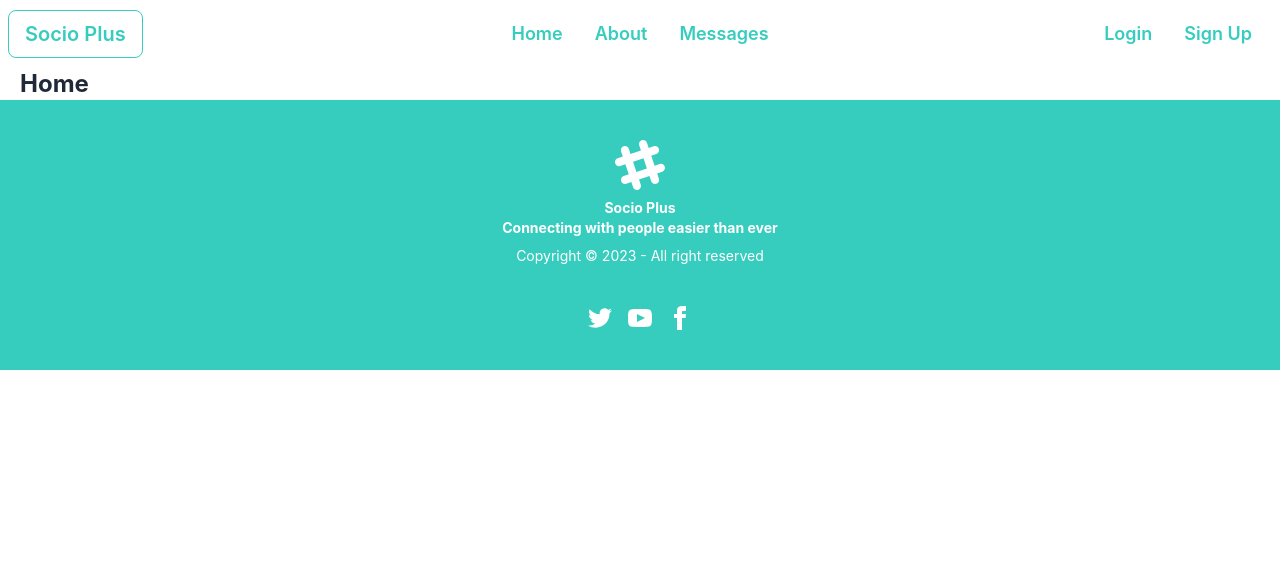
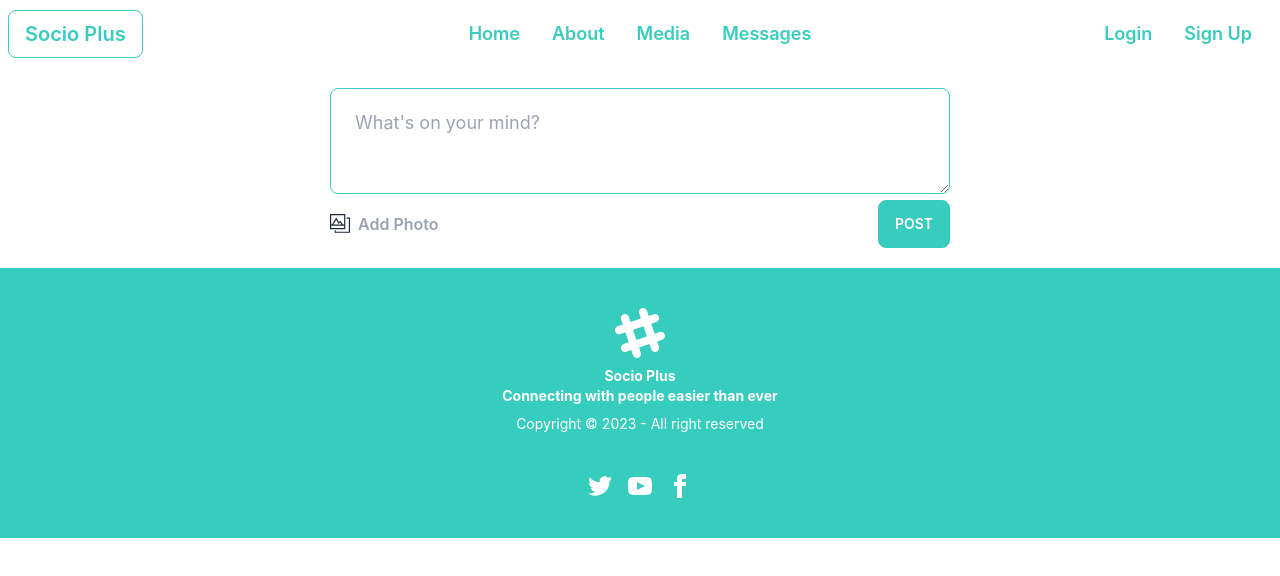
Before and after one commit to rakib099/socio-plus, a React (Create React App) app: page / in a window 1280 px wide. Shown: the top 576 px of the page. Built offline with nearby package versions, Linux system fonts and the light colour scheme.

Commit message:
Home page: create post section designed

```diff
--- /dev/null
+++ b/src/pages/Home/CreatePost/CreatePost.js
@@ -0,0 +1,38 @@
+import React, { useState } from 'react';
+import { TfiGallery } from 'react-icons/tfi';
+
+const CreatePost = () => {
+    const [file, setFile] = useState();
+
+    const handleChange = (e) => {
+        console.log(e.target.files);
+        setFile(URL.createObjectURL(e.target.files[0]));
+    }
+
+    return (
+        <section className='my-5 lg:w-1/2 lg:mx-auto'>
+            <form>
+                <textarea className="textarea textarea-accent textarea-lg w-full min-w-xs" placeholder="What's on your mind?"></textarea>
+                <div className="flex justify-between relative">
+                    {
+                        !file &&
+                        <div className='relative flex items-center gap-2'>
+                            <TfiGallery className='text-xl' />
+                            <span className='font-semibold text-gray-400'>Add Photo</span>
+                            <input onChange={handleChange} type="file" className="file-input file-input-bordered file-input-accent w-full max-w-xs absolute left-0 top-0 opacity-0" />
+                        </div>
+                    }
+                    {
+                        !!file &&
+                        <div className="w-32 h-20">
+                            <img src={file} alt='' className='w-full h-full' />
+                        </div>
+                    }
+                    <input type="submit" value="Post" className='btn btn-accent text-white' />
+                </div>
+            </form>
+        </section>
+    );
+};
+
+export default CreatePost;
--- a/src/pages/Home/Home/Home.js
+++ b/src/pages/Home/Home/Home.js
@@ -1,9 +1,10 @@
 import React from 'react';
+import CreatePost from '../CreatePost/CreatePost';
 
 const Home = () => {
     return (
         <div className='mx-5'>
-            <h2 className="text-2xl font-bold">Home</h2>
+            <CreatePost />
         </div>
     );
 };
--- /dev/null
+++ b/src/pages/Media/Media.js
@@ -0,0 +1,11 @@
+import React from 'react';
+
+const Media = () => {
+    return (
+        <div>
+            <h2 className="text-2xl">Media</h2>
+        </div>
+    );
+};
+
+export default Media;
--- a/src/pages/Shared/Navbar/Navbar.js
+++ b/src/pages/Shared/Navbar/Navbar.js
@@ -5,6 +5,7 @@ const Navbar = () => {
     const menuItems = <>
         <li className='font-semibold text-accent text-lg'><Link to='/'>Home</Link></li>
         <li className='font-semibold text-accent text-lg'><Link to='/about'>About</Link></li>
+        <li className='font-semibold text-accent text-lg'><Link to='/media'>Media</Link></li>
         <li className='font-semibold text-accent text-lg'><Link to='/messages'>Messages</Link></li>
     </>
 
@@ -12,7 +13,7 @@ const Navbar = () => {
         <div className="navbar bg-base-100">
             <div className="navbar-start">
                 <div className="dropdown">
-                    <label tabIndex={0} className="btn btn-ghost lg:hidden">
+                    <label tabIndex={0} className="btn btn-ghost hover:bg-gray-100 lg:hidden">
                         <svg xmlns="http://www.w3.org/2000/svg" className="h-5 w-5" fill="none" viewBox="0 0 24 24" stroke="currentColor"><path strokeLinecap="round" strokeLinejoin="round" strokeWidth="2" d="M4 6h16M4 12h8m-8 6h16" /></svg>
                     </label>
                     <ul tabIndex={0} className="menu menu-compact dropdown-content mt-3 p-2 shadow bg-base-100 rounded-box w-52">
--- a/src/routes/Routes/Routes.js
+++ b/src/routes/Routes/Routes.js
@@ -1,6 +1,7 @@
 import { createBrowserRouter } from "react-router-dom";
 import Main from "../../layouts/Main";
 import Home from "../../pages/Home/Home/Home";
+import Media from "../../pages/Media/Media";
 import SignUp from "../../pages/SignUp/SignUp";
 
 const router = createBrowserRouter([
@@ -15,6 +16,10 @@ const router = createBrowserRouter([
             {
                 path: '/signup',
                 element: <SignUp />
+            },
+            {
+                path: '/media',
+                element: <Media />
             }
         ]
     }
```
